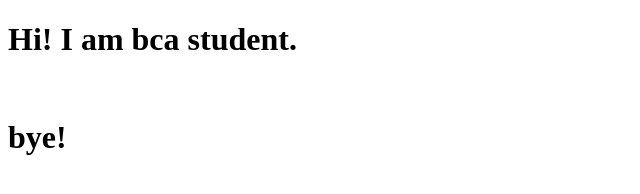
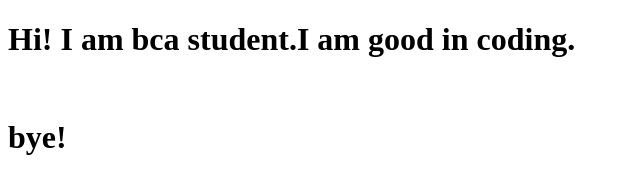
Before and after one commit to Tanya-Maheshwari/HelloWorld, a plain HTML site: page index.html in a window 1280 px wide. Shown: the whole page, without its empty margins (0-640 px from the left). Drawn offline with Linux system fonts and the light colour scheme.

Commit message:
docs: add info

```diff
--- a/index.html
+++ b/index.html
@@ -7,7 +7,7 @@
     <title>Document</title>
 </head>
 <body>
-   <h1> Hi! I am bca student.</h1><br>
+   <h1> Hi! I am bca student.I am good in coding.</h1><br>
     <h1>bye!</h1>
 </body>
 </html>
```
